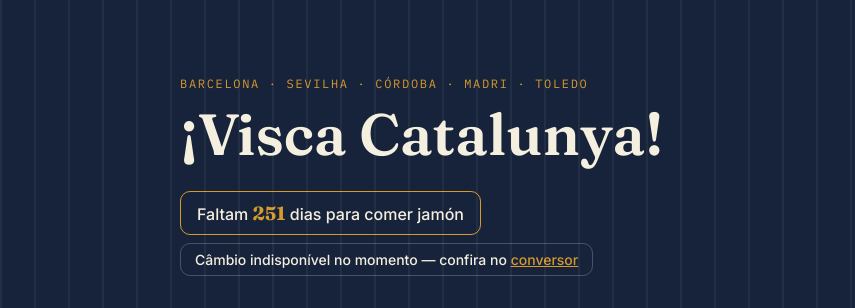
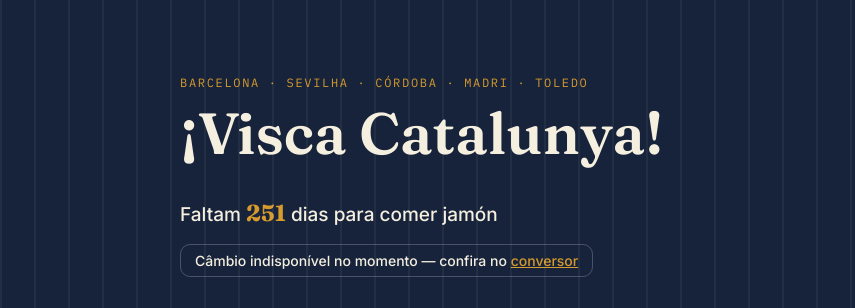
Before and after one commit to gmeschmidt/viagem, a plain HTML site: page index.html in a window 1280 px wide. Shown: the top 308 px of the page, 0-855 px from the left. Drawn offline with nearby package versions, Linux system fonts and the light colour scheme; no server answers.

Commit message:
Add files via upload

```diff
--- a/index.html
+++ b/index.html
@@ -91,15 +91,13 @@
 
   .countdown-simple{
     display:inline-block;
-    font-family:'Inter',sans-serif; font-size:16px; font-weight:500;
+    font-family:'Inter',sans-serif; font-size:19px; font-weight:500;
     color:var(--cream);
     margin:10px 0 0;
-    border:1.5px solid var(--ochre);
-    border-radius:10px;
-    padding:9px 16px;
+    padding:9px 0;
   }
   .countdown-simple .cd-num{
-    font-family:'Fraunces',serif; font-weight:700; font-size:19px; color:var(--ochre);
+    font-family:'Fraunces',serif; font-weight:700; font-size:23px; color:var(--ochre);
   }
   .fx-rate{
     display:inline-block;
```
